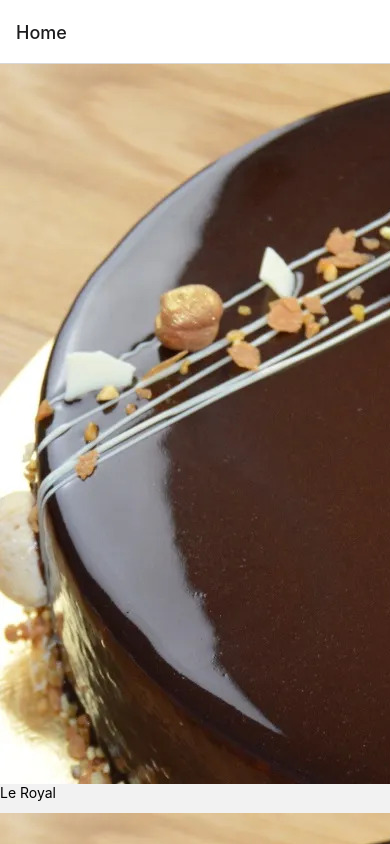
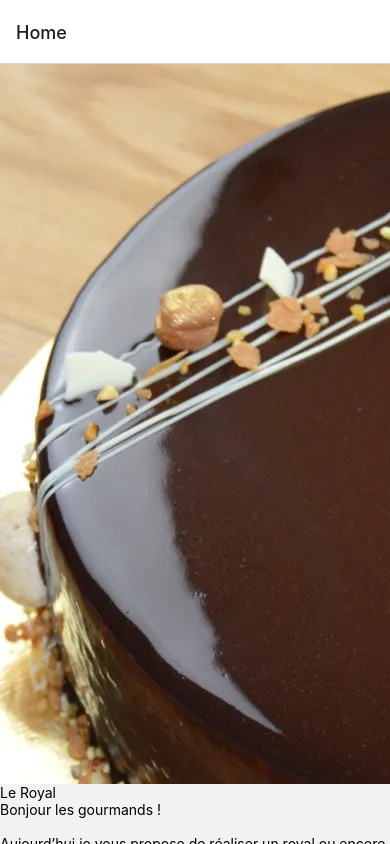
Before and after one commit to stantanasi/cookbook, a React Native app: screen /Home in a window 390 px wide. Built offline with nearby package versions, Linux system fonts and the light colour scheme; what expo-linking would draw is missing.

Commit message:
feat(recipe-item): implement StyleSheet

```diff
--- a/components/Recipe.tsx
+++ b/components/Recipe.tsx
@@ -1,5 +1,5 @@
 import React from 'react'
-import { Image, Text, View } from 'react-native'
+import { Image, StyleSheet, Text, View } from 'react-native'
 import { IRecipe } from '../types/recipe.type'
 
 type Props = {
@@ -8,9 +8,22 @@ type Props = {
 
 export default function Recipe({ recipe }: Props) {
   return (
-    <View>
-      <Image source={recipe.image} />
-      <Text>{recipe.title}</Text>
+    <View style={styles.container}>
+      <Image
+        style={styles.image}
+        source={recipe.image}
+      />
+      <Text style={styles.title}>{recipe.title}</Text>
+      <Text style={styles.description}>{recipe.description}</Text>
     </View>
   )
 }
+
+const styles = StyleSheet.create({
+  container: {
+    flex: 1,
+  },
+  image: {},
+  title: {},
+  description: {},
+});
```
